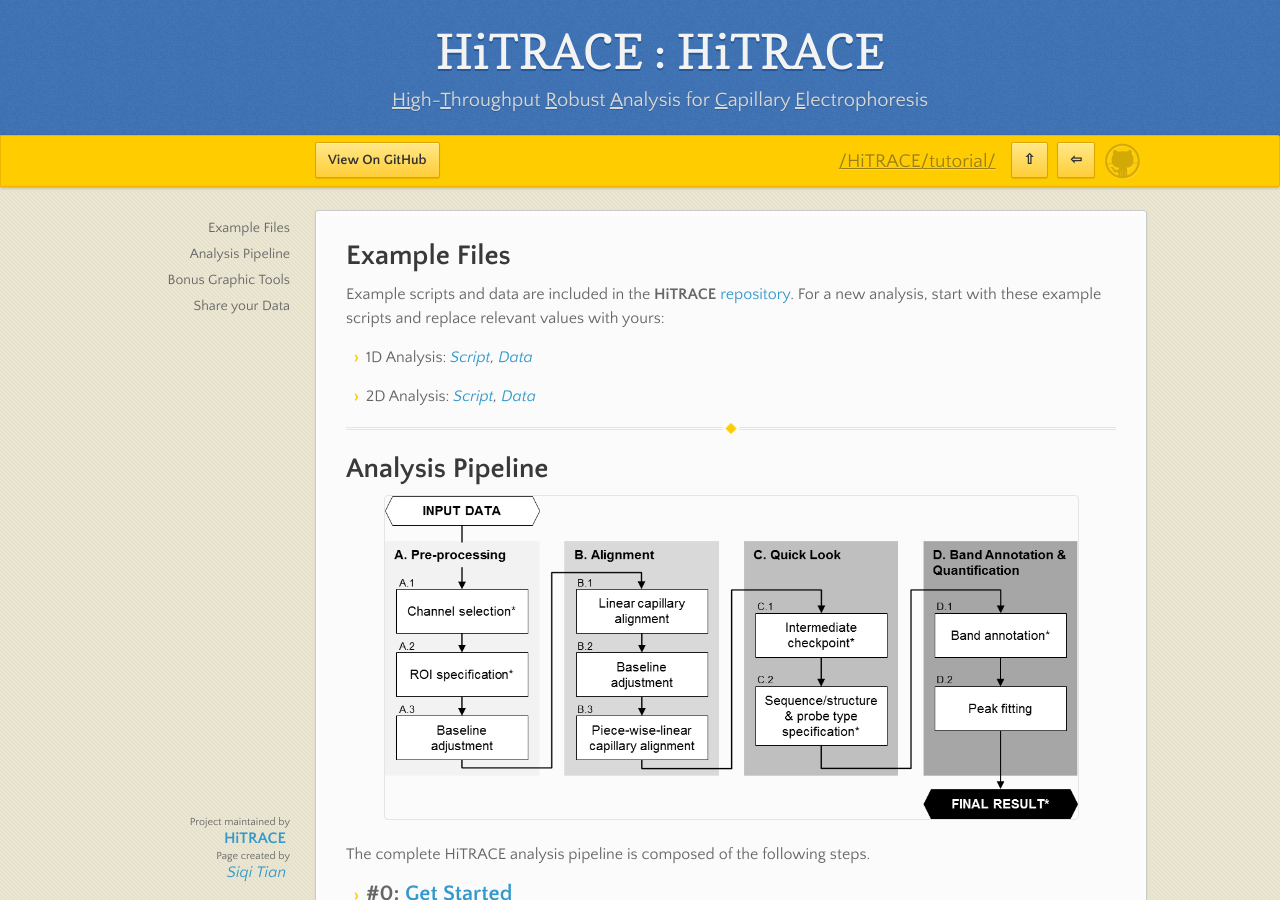
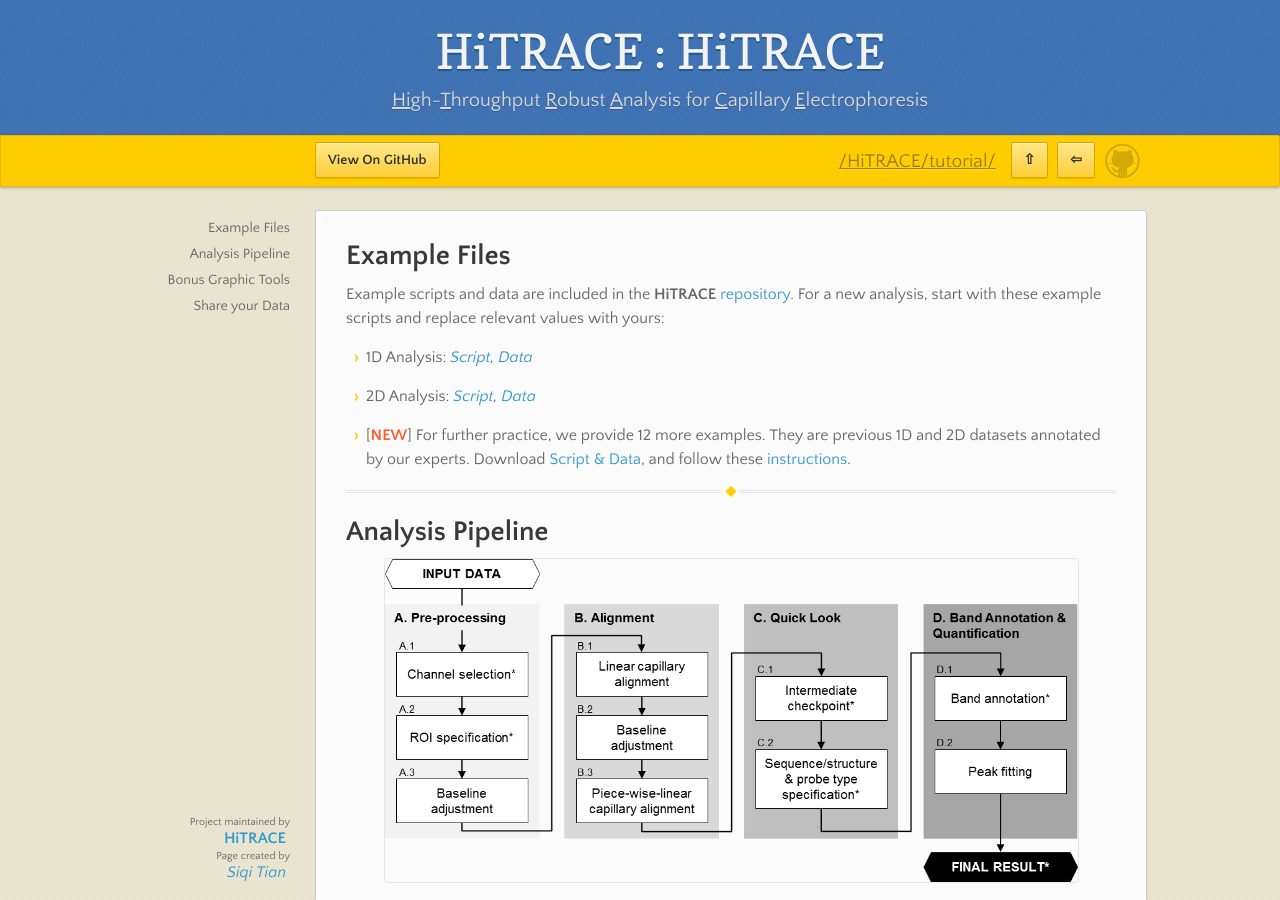
Before and after one commit to hitrace/hitrace.github.io, a Jekyll site: the page built from hitrace/tutorial.md, in a window 1280 px wide and 900 px high. Built offline with Jekyll 4.4.1, drawn with Linux system fonts in a browser that asks for light colours.

Commit message:
add more practice for hitrace

```diff
--- a/hitrace/tutorial.md
+++ b/hitrace/tutorial.md
@@ -10,6 +10,8 @@
 * 1D Analysis: _[Script](https://github.com/hitrace/HiTRACE/blob/master/Examples/example_pfl_1D.m), [Data](https://github.com/hitrace/HiTRACE/blob/master/Examples/data_pfl_1D.zip)_
 
 * 2D Analysis: _[Script](https://github.com/hitrace/HiTRACE/blob/master/Examples/example_pfl_2D.m), [Data](https://github.com/hitrace/HiTRACE/blob/master/Examples/data_pfl_2D.zip)_
+
+* [**NEW**{: style="color:#ff5c2b;"}] For further practice, we provide 12 more examples. They are previous 1D and 2D datasets annotated by our experts. Download [Script &amp; Data](https://rmdb.stanford.edu/site_data/HiTRACE_more_practice.zip), and follow these [instructions](practice/).
 
 <hr/>
 ## Analysis Pipeline
```
